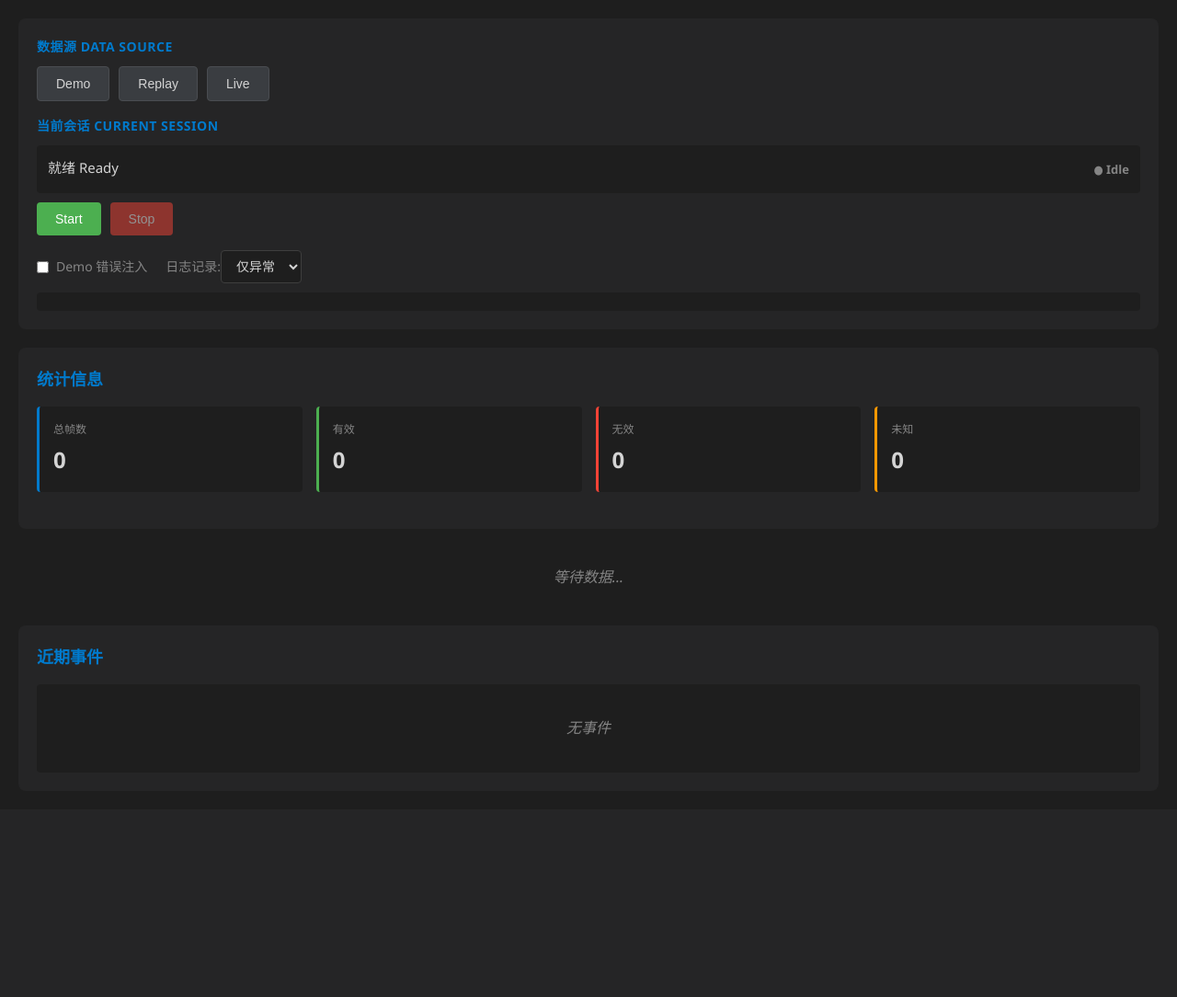
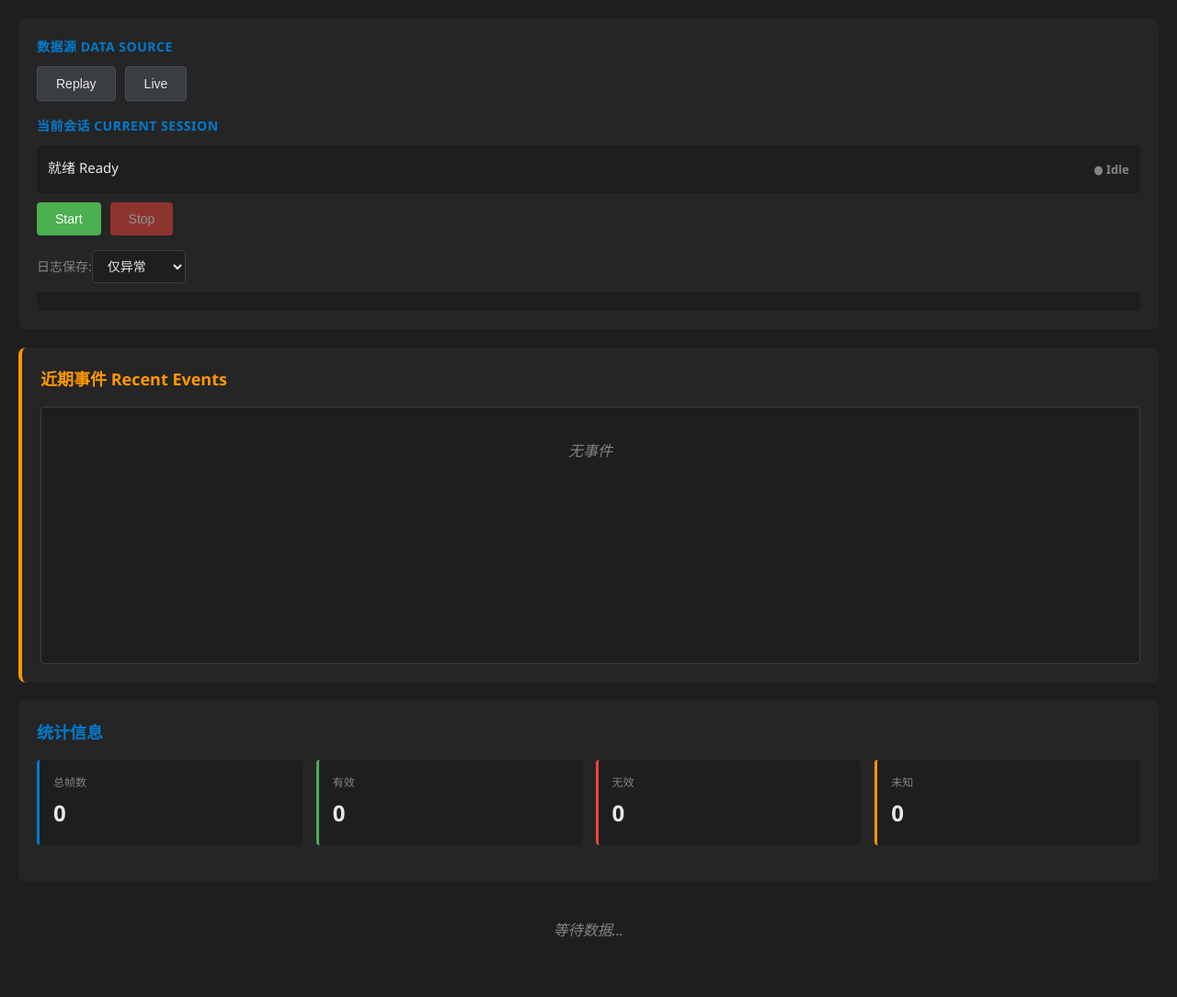
Before and after one commit to darkttsave/rm_comm_validator, a Flask app: page / in a window 1280 px wide. Shown: the part 144-1228 px from the top of the page at 92% size. Before the commit the page ends 943 px from the top, so only its background shows below. Run offline with Flask 2, Linux system fonts and the light colour scheme; data that the repository does not hold is empty.

Commit message:
feat: Serial UI polish with virtual error injection
- Remove Demo from UI (keep Python code for tests)
- Add Virtual Serial Error Injection selector (normal/invalid_mode/invalid_quaternion/bad_crc)
- Optimize Message Card layout with compact grid instead of space-between
- Improve font/color contrast in dark theme (正文 #e8e8e8, labels #9d9d9d)
- Elevate Recent Events to prominent debugging area (min-height 280px, orange accent)
- Update README to remove Demo and document error injection modes
- Add comprehensive tests for error injection mode validation
- Remove obsolete /api/simulator/* endpoints (replaced by auto-start/stop)

Error injection selector:
- Only shown for Virtual Serial endpoint
- Locked when running (same as other selectors)
- Whitelist-validated modes passed to mock_gimbal.py
- Enables testing of validator behavior under error conditions

All 15 serial simulator tests passing.

Co-Authored-By: Claude Opus 4.8 (1M context) <noreply@anthropic.com>

```diff
--- a/static/app.js
+++ b/static/app.js
@@ -32,7 +32,6 @@ async function postJSON(url, body) {
 }
 
 function setupHandlers() {
-    $('btn-src-demo').addEventListener('click', () => selectSource('demo'));
     $('btn-src-replay').addEventListener('click', () => selectSource('replay'));
     $('btn-src-live').addEventListener('click', () => selectSource('live'));
     $('btn-start').addEventListener('click', start);
@@ -41,7 +40,6 @@ function setupHandlers() {
     $('protocol-select').addEventListener('change', onProtocolChange);
     $('endpoint-select').addEventListener('change', onEndpointChange);
     $('btn-refresh-endpoint').addEventListener('click', refreshEndpoints);
-    $('chk-error-injection').addEventListener('change', toggleErrorInjection);
     $('log-mode-select').addEventListener('change', setLogMode);
 }
 
@@ -109,7 +107,7 @@ function updateRuntimeBadge() {
 function selectSource(src) {
     if (running) return;
     selectedSource = src;
-    ['demo', 'replay', 'live'].forEach(s => {
+    ['replay', 'live'].forEach(s => {
         $('btn-src-' + s).classList.toggle('active', s === src);
     });
 
@@ -179,6 +177,9 @@ async function onProtocolChange() {
 
     // Load endpoints for this transport
     await refreshEndpoints();
+
+    // Update error injection visibility
+    updateErrorInjectionVisibility();
 }
 
 async function refreshEndpoints() {
@@ -242,23 +243,29 @@ async function refreshEndpoints() {
         select.value = key;
         selectedEndpoint = key;
     }
+
+    updateErrorInjectionVisibility();
 }
 
 function onEndpointChange() {
     selectedEndpoint = $('endpoint-select').value;
+    updateErrorInjectionVisibility();
+}
+
+function updateErrorInjectionVisibility() {
+    // Show error injection mode selector only for Virtual Serial endpoint
+    const select = $('endpoint-select');
+    const selectedOpt = select.options[select.selectedIndex];
+    const kind = selectedOpt ? selectedOpt.dataset.kind : null;
+    const isVirtualSerial = (selectedTransport === 'serial' && kind === 'virtual');
+    $('error-injection-row').hidden = !isVirtualSerial;
 }
 
 // ---- start / stop ----
 
 async function start() {
     if (!selectedSource) {
-        alert('请先选择数据源 (Demo / Replay / Live)');
-        return;
-    }
-
-    if (selectedSource === 'demo') {
-        const r = await postJSON('/api/start_demo');
-        if (!r.success) alert('启动 Demo 失败');
+        alert('请先选择数据源 (Replay / Live)');
         return;
     }
 
@@ -293,11 +300,16 @@ async function startLive() {
             alert('请输入有效的波特率 (300-115200)');
             return;
         }
+
+        // Get error injection mode for virtual serial
+        const errorMode = (kind === 'virtual') ? $('error-mode-select').value : 'normal';
+
         result = await postJSON('/api/start_live_serial', {
             port: selectedEndpoint,
             baudrate,
             label,
-            kind
+            kind,
+            error_mode: errorMode
         });
     } else {
         result = await postJSON('/api/start_live', {
@@ -367,16 +379,15 @@ async function updateStatus() {
         // Lock controls when running
         $('btn-start').disabled = running;
         $('btn-stop').disabled = !running;
-        ['demo', 'replay', 'live'].forEach(s => { $('btn-src-' + s).disabled = running; });
+        ['replay', 'live'].forEach(s => { $('btn-src-' + s).disabled = running; });
         $('transport-select').disabled = running;
         $('protocol-select').disabled = running;
         $('endpoint-select').disabled = running;
         $('btn-refresh-endpoint').disabled = running;
         $('serial-baudrate').disabled = running;
+        $('error-mode-select').disabled = running;
         $('log-mode-select').disabled = running;
         $('log-mode-select').value = st.log_mode;
-
-        $('chk-error-injection').checked = st.error_injection;
 
         updateLogStatus(st);
     } catch (e) {
@@ -392,9 +403,7 @@ function renderSession(st) {
 
     if (running) {
         let text = '';
-        if (s.mode === 'demo') {
-            text = 'Demo';
-        } else if (s.mode === 'replay') {
+        if (s.mode === 'replay') {
             text = 'Replay';
         } else if (s.mode === 'live') {
             const transport = s.transport === 'socketcan' ? 'CAN' : 'Serial';
@@ -561,10 +570,6 @@ async function loadLogFiles() {
 
 // ---- misc controls ----
 
-async function toggleErrorInjection() {
-    await postJSON('/api/toggle_error_injection');
-}
-
 async function setLogMode() {
     const mode = $('log-mode-select').value;
     const r = await postJSON('/api/set_log_mode', { mode });
--- a/static/style.css
+++ b/static/style.css
@@ -9,7 +9,7 @@
 body {
     font-family: 'Segoe UI', Tahoma, Geneva, Verdana, sans-serif;
     background-color: #1e1e1e;
-    color: #d4d4d4;
+    color: #e8e8e8;
     line-height: 1.6;
 }
 
@@ -167,7 +167,7 @@ body {
 .log-mode-select {
     padding: 8px 12px;
     background-color: #1e1e1e;
-    color: #d4d4d4;
+    color: #e8e8e8;
     border: 1px solid #3e3e3e;
     border-radius: 4px;
     font-size: 14px;
@@ -326,7 +326,7 @@ body {
     display: block;
     font-size: 24px;
     font-weight: bold;
-    color: #d4d4d4;
+    color: #e8e8e8;
 }
 
 .rates {
@@ -469,33 +476,39 @@ body {
     word-break: break-all;
 }
 
-/* Events */
-.events {
+/* Events - Elevated for debugging */
+.events-prominent {
     background-color: #252526;
     padding: 20px;
     border-radius: 8px;
+    margin-bottom: 20px;
+    border-left: 4px solid #FF9800;
 }
 
-.events h2 {
-    color: #007acc;
+.events-prominent h2 {
+    color: #FF9800;
     margin-bottom: 15px;
     font-size: 18px;
+    font-weight: 600;
 }
 
-.events-list {
+.events-list-prominent {
     background-color: #1e1e1e;
     padding: 15px;
     border-radius: 4px;
-    max-height: 300px;
+    min-height: 280px;
+    max-height: 480px;
     overflow-y: auto;
+    border: 1px solid #3e3e3e;
 }
 
 .event-item {
     padding: 8px 0;
-    border-bottom: 1px solid #252526;
+    border-bottom: 1px solid #2a2a2a;
     font-size: 13px;
     color: #FF9800;
     font-family: 'Courier New', monospace;
+    line-height: 1.5;
 }
 
 .event-item:last-child {
@@ -547,7 +560,7 @@ body {
 
 .src-btn {
     background-color: #3a3d41;
-    color: #d4d4d4;
+    color: #e8e8e8;
     border: 1px solid #4a4d51;
 }
 
@@ -577,7 +590,7 @@ body {
 #session-text {
     font-size: 15px;
     font-weight: 500;
-    color: #d4d4d4;
+    color: #e8e8e8;
     display: block;
 }
 
--- a/templates/index.html
+++ b/templates/index.html
@@ -23,11 +23,10 @@
 
         <!-- Control Panel -->
         <section class="control-panel">
-            <!-- Data source selection -->
+            <!-- Data source selection (Demo removed) -->
             <div class="source-panel">
                 <h2 class="panel-title">数据源 Data Source</h2>
                 <div class="source-buttons">
-                    <button id="btn-src-demo" class="btn src-btn" data-src="demo">Demo</button>
                     <button id="btn-src-replay" class="btn src-btn" data-src="replay">Replay</button>
                     <button id="btn-src-live" class="btn src-btn" data-src="live">Live</button>
                 </div>
@@ -88,25 +87,40 @@
                     <input type="number" id="serial-baudrate" value="9600" min="300" max="115200" step="1">
                 </div>
 
+                <!-- Virtual Serial Error Injection -->
+                <div id="error-injection-row" class="config-row" hidden>
+                    <label>虚拟串口错误注入:</label>
+                    <select id="error-mode-select" class="config-select">
+                        <option value="normal">正常</option>
+                        <option value="invalid_mode">非法 Mode</option>
+                        <option value="invalid_quaternion">四元数异常</option>
+                        <option value="bad_crc">CRC 错误</option>
+                    </select>
+                </div>
+
                 <div id="live-error" class="live-error" hidden></div>
             </div>
 
-            <!-- Options -->
+            <!-- Options (removed Demo error injection) -->
             <div class="options-row">
-                <label class="error-injection">
-                    <input type="checkbox" id="chk-error-injection">
-                    Demo 错误注入
-                </label>
                 <label class="log-mode-selector">
-                    日志记录:
+                    日志保存:
                     <select id="log-mode-select" class="log-mode-select">
-                        <option value="none">不记录</option>
+                        <option value="none">不保存</option>
                         <option value="errors" selected>仅异常</option>
-                        <option value="all">全部</option>
+                        <option value="all">保存全部</option>
                     </select>
                 </label>
             </div>
             <div id="log-status" class="log-status"></div>
+        </section>
+
+        <!-- Recent Events (elevated importance) -->
+        <section class="events-prominent">
+            <h2>近期事件 Recent Events</h2>
+            <div id="events-container" class="events-list-prominent">
+                <p class="no-data">无事件</p>
+            </div>
         </section>
 
         <!-- Statistics -->
@@ -135,18 +149,10 @@
             </div>
         </section>
 
-        <!-- Messages -->
+        <!-- Messages (compact layout) -->
         <section class="messages">
             <div id="messages-container">
                 <p class="no-data">等待数据...</p>
-            </div>
-        </section>
-
-        <!-- Recent Events -->
-        <section class="events">
-            <h2>近期事件</h2>
-            <div id="events-container" class="events-list">
-                <p class="no-data">无事件</p>
             </div>
         </section>
     </div>
```
Also changed, not shown: other parts of static/style.css (+39 -15 lines), serial_simulator.py (+22 -5 lines), tests/test_serial_simulator.py (+69 -66 lines), web_app.py (+6 -5 lines), README.md.
